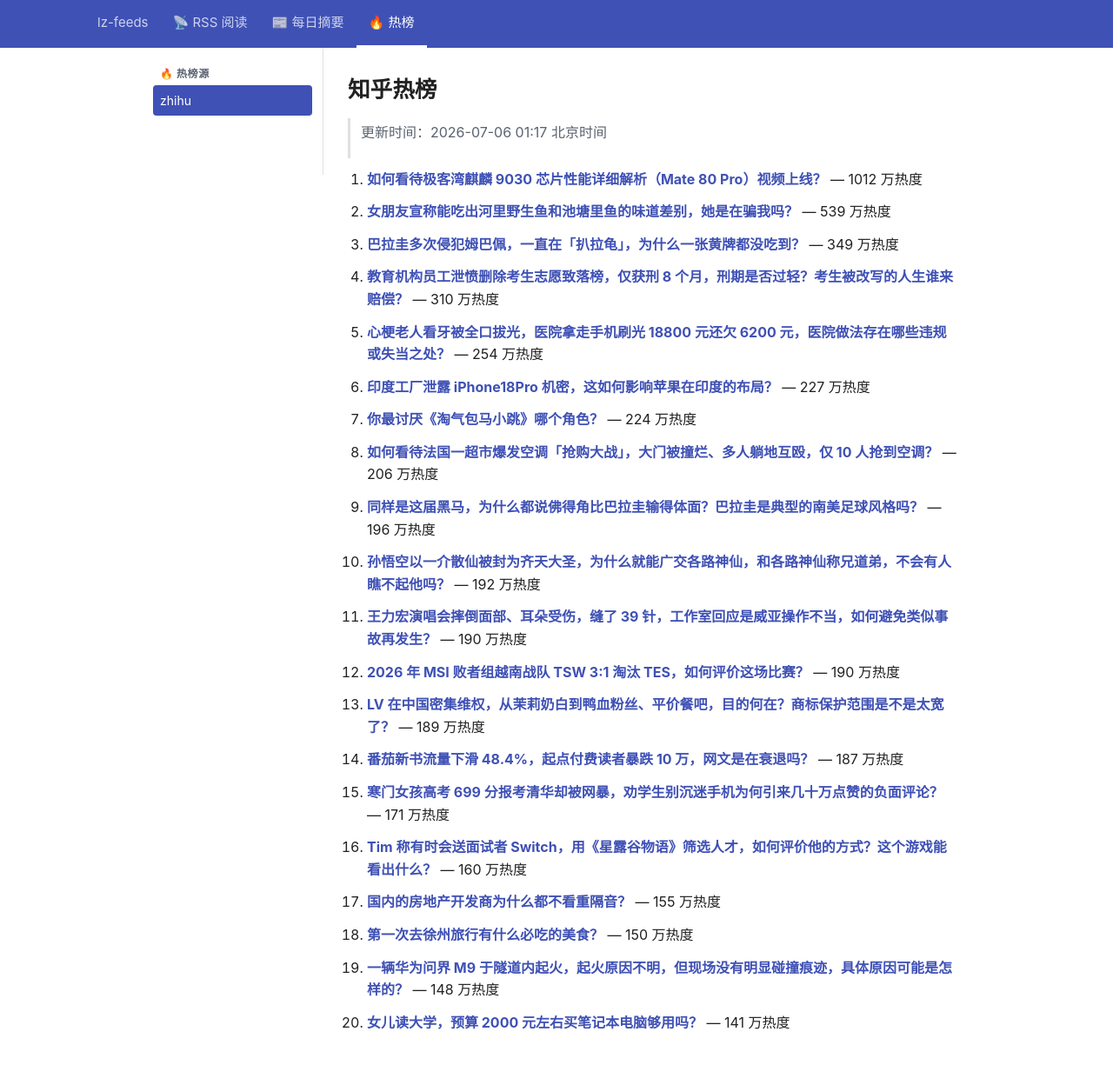
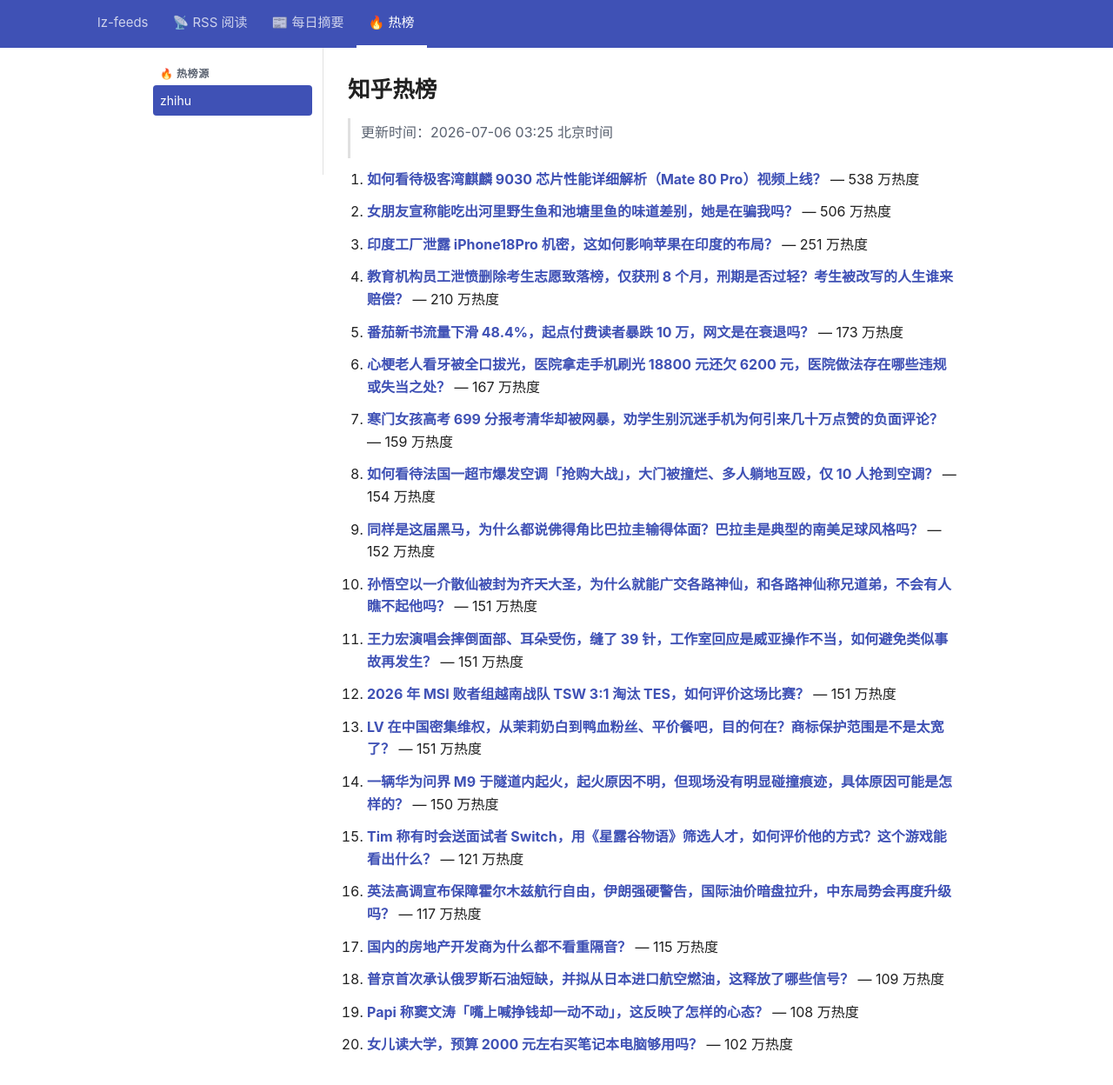
Before and after one commit to lizhang0101/lz-feeds, a Jekyll site: the page built from _hotlist/zhihu.md, in a window 1280 px wide and 1279 px high. Shown: the top 1248 px of the window at 87% size. Built offline with Jekyll 4.4.1, drawn with Linux system fonts in a browser that asks for light colours.

Commit message:
hotlist: 2026-07-05T19:25Z

```diff
--- a/_hotlist/zhihu.md
+++ b/_hotlist/zhihu.md
@@ -1,48 +1,48 @@
 ---
-updated: 2026-07-06 01:17 北京时间
+updated: 2026-07-06 03:25 北京时间
 count: 20
 ---
 
 # 知乎热榜
 
-> 更新时间：2026-07-06 01:17 北京时间
+> 更新时间：2026-07-06 03:25 北京时间
 
-1. **[如何看待极客湾麒麟 9030 芯片性能详细解析（Mate 80 Pro）视频上线？](https://www.zhihu.com/question/2056487235072029858)** — 1012 万热度
+1. **[如何看待极客湾麒麟 9030 芯片性能详细解析（Mate 80 Pro）视频上线？](https://www.zhihu.com/question/2056487235072029858)** — 538 万热度
 
-2. **[女朋友宣称能吃出河里野生鱼和池塘里鱼的味道差别，她是在骗我吗？](https://www.zhihu.com/question/549961837)** — 539 万热度
+2. **[女朋友宣称能吃出河里野生鱼和池塘里鱼的味道差别，她是在骗我吗？](https://www.zhihu.com/question/549961837)** — 506 万热度
 
-3. **[巴拉圭多次侵犯姆巴佩，一直在「扒拉龟」，为什么一张黄牌都没吃到？](https://www.zhihu.com/question/2057002166280086469)** — 349 万热度
+3. **[印度工厂泄露 iPhone18Pro 机密，这如何影响苹果在印度的布局？](https://www.zhihu.com/question/2056716909140354522)** — 251 万热度
 
-4. **[教育机构员工泄愤删除考生志愿致落榜，仅获刑 8 个月，刑期是否过轻？考生被改写的人生谁来赔偿？](https://www.zhihu.com/question/2057047195979702923)** — 310 万热度
+4. **[教育机构员工泄愤删除考生志愿致落榜，仅获刑 8 个月，刑期是否过轻？考生被改写的人生谁来赔偿？](https://www.zhihu.com/question/2057047195979702923)** — 210 万热度
 
-5. **[心梗老人看牙被全口拔光，医院拿走手机刷光 18800 元还欠 6200 元，医院做法存在哪些违规或失当之处？](https://www.zhihu.com/question/2056861703225042408)** — 254 万热度
+5. **[番茄新书流量下滑 48.4%，起点付费读者暴跌 10 万，网文是在衰退吗？](https://www.zhihu.com/question/2056035813520102531)** — 173 万热度
 
-6. **[印度工厂泄露 iPhone18Pro 机密，这如何影响苹果在印度的布局？](https://www.zhihu.com/question/2056716909140354522)** — 227 万热度
+6. **[心梗老人看牙被全口拔光，医院拿走手机刷光 18800 元还欠 6200 元，医院做法存在哪些违规或失当之处？](https://www.zhihu.com/question/2056861703225042408)** — 167 万热度
 
-7. **[你最讨厌《淘气包马小跳》哪个角色？](https://www.zhihu.com/question/627840779)** — 224 万热度
+7. **[寒门女孩高考 699 分报考清华却被网暴，劝学生别沉迷手机为何引来几十万点赞的负面评论？](https://www.zhihu.com/question/2056771003376722999)** — 159 万热度
 
-8. **[如何看待法国一超市爆发空调「抢购大战」，大门被撞烂、多人躺地互殴，仅 10 人抢到空调？](https://www.zhihu.com/question/2057044037853503573)** — 206 万热度
+8. **[如何看待法国一超市爆发空调「抢购大战」，大门被撞烂、多人躺地互殴，仅 10 人抢到空调？](https://www.zhihu.com/question/2057044037853503573)** — 154 万热度
 
-9. **[同样是这届黑马，为什么都说佛得角比巴拉圭输得体面？巴拉圭是典型的南美足球风格吗？](https://www.zhihu.com/question/2057005052741379952)** — 196 万热度
+9. **[同样是这届黑马，为什么都说佛得角比巴拉圭输得体面？巴拉圭是典型的南美足球风格吗？](https://www.zhihu.com/question/2057005052741379952)** — 152 万热度
 
-10. **[孙悟空以一介散仙被封为齐天大圣，为什么就能广交各路神仙，和各路神仙称兄道弟，不会有人瞧不起他吗？](https://www.zhihu.com/question/629696950)** — 192 万热度
+10. **[孙悟空以一介散仙被封为齐天大圣，为什么就能广交各路神仙，和各路神仙称兄道弟，不会有人瞧不起他吗？](https://www.zhihu.com/question/629696950)** — 151 万热度
 
-11. **[王力宏演唱会摔倒面部、耳朵受伤，缝了 39 针，工作室回应是威亚操作不当，如何避免类似事故再发生？](https://www.zhihu.com/question/2056836082835121433)** — 190 万热度
+11. **[王力宏演唱会摔倒面部、耳朵受伤，缝了 39 针，工作室回应是威亚操作不当，如何避免类似事故再发生？](https://www.zhihu.com/question/2056836082835121433)** — 151 万热度
 
-12. **[2026 年 MSI 败者组越南战队 TSW 3:1 淘汰 TES，如何评价这场比赛？](https://www.zhihu.com/question/2057042851272320635)** — 190 万热度
+12. **[2026 年 MSI 败者组越南战队 TSW 3:1 淘汰 TES，如何评价这场比赛？](https://www.zhihu.com/question/2057042851272320635)** — 151 万热度
 
-13. **[LV 在中国密集维权，从茉莉奶白到鸭血粉丝、平价餐吧，目的何在？商标保护范围是不是太宽了？](https://www.zhihu.com/question/2057021664789882741)** — 189 万热度
+13. **[LV 在中国密集维权，从茉莉奶白到鸭血粉丝、平价餐吧，目的何在？商标保护范围是不是太宽了？](https://www.zhihu.com/question/2057021664789882741)** — 151 万热度
 
-14. **[番茄新书流量下滑 48.4%，起点付费读者暴跌 10 万，网文是在衰退吗？](https://www.zhihu.com/question/2056035813520102531)** — 187 万热度
+14. **[一辆华为问界 M9 于隧道内起火，起火原因不明，但现场没有明显碰撞痕迹，具体原因可能是怎样的？](https://www.zhihu.com/question/2057012511703053889)** — 150 万热度
 
-15. **[寒门女孩高考 699 分报考清华却被网暴，劝学生别沉迷手机为何引来几十万点赞的负面评论？](https://www.zhihu.com/question/2056771003376722999)** — 171 万热度
+15. **[Tim 称有时会送面试者 Switch，用《星露谷物语》筛选人才，如何评价他的方式？这个游戏能看出什么？](https://www.zhihu.com/question/2056022201455697979)** — 121 万热度
 
-16. **[Tim 称有时会送面试者 Switch，用《星露谷物语》筛选人才，如何评价他的方式？这个游戏能看出什么？](https://www.zhihu.com/question/2056022201455697979)** — 160 万热度
+16. **[英法高调宣布保障霍尔木兹航行自由，伊朗强硬警告，国际油价暗盘拉升，中东局势会再度升级吗？](https://www.zhihu.com/question/2056886502731297310)** — 117 万热度
 
-17. **[国内的房地产开发商为什么都不看重隔音？](https://www.zhihu.com/question/2656149571)** — 155 万热度
+17. **[国内的房地产开发商为什么都不看重隔音？](https://www.zhihu.com/question/2656149571)** — 115 万热度
 
-18. **[第一次去徐州旅行有什么必吃的美食？](https://www.zhihu.com/question/650034668)** — 150 万热度
+18. **[普京首次承认俄罗斯石油短缺，并拟从日本进口航空燃油，这释放了哪些信号？](https://www.zhihu.com/question/2056872271713678232)** — 109 万热度
 
-19. **[一辆华为问界 M9 于隧道内起火，起火原因不明，但现场没有明显碰撞痕迹，具体原因可能是怎样的？](https://www.zhihu.com/question/2057012511703053889)** — 148 万热度
+19. **[Papi 称窦文涛「嘴上喊挣钱却一动不动」，这反映了怎样的心态？](https://www.zhihu.com/question/2055329997322293379)** — 108 万热度
 
-20. **[女儿读大学，预算 2000 元左右买笔记本电脑够用吗？](https://www.zhihu.com/question/2050162107103057134)** — 141 万热度
+20. **[女儿读大学，预算 2000 元左右买笔记本电脑够用吗？](https://www.zhihu.com/question/2050162107103057134)** — 102 万热度
```
